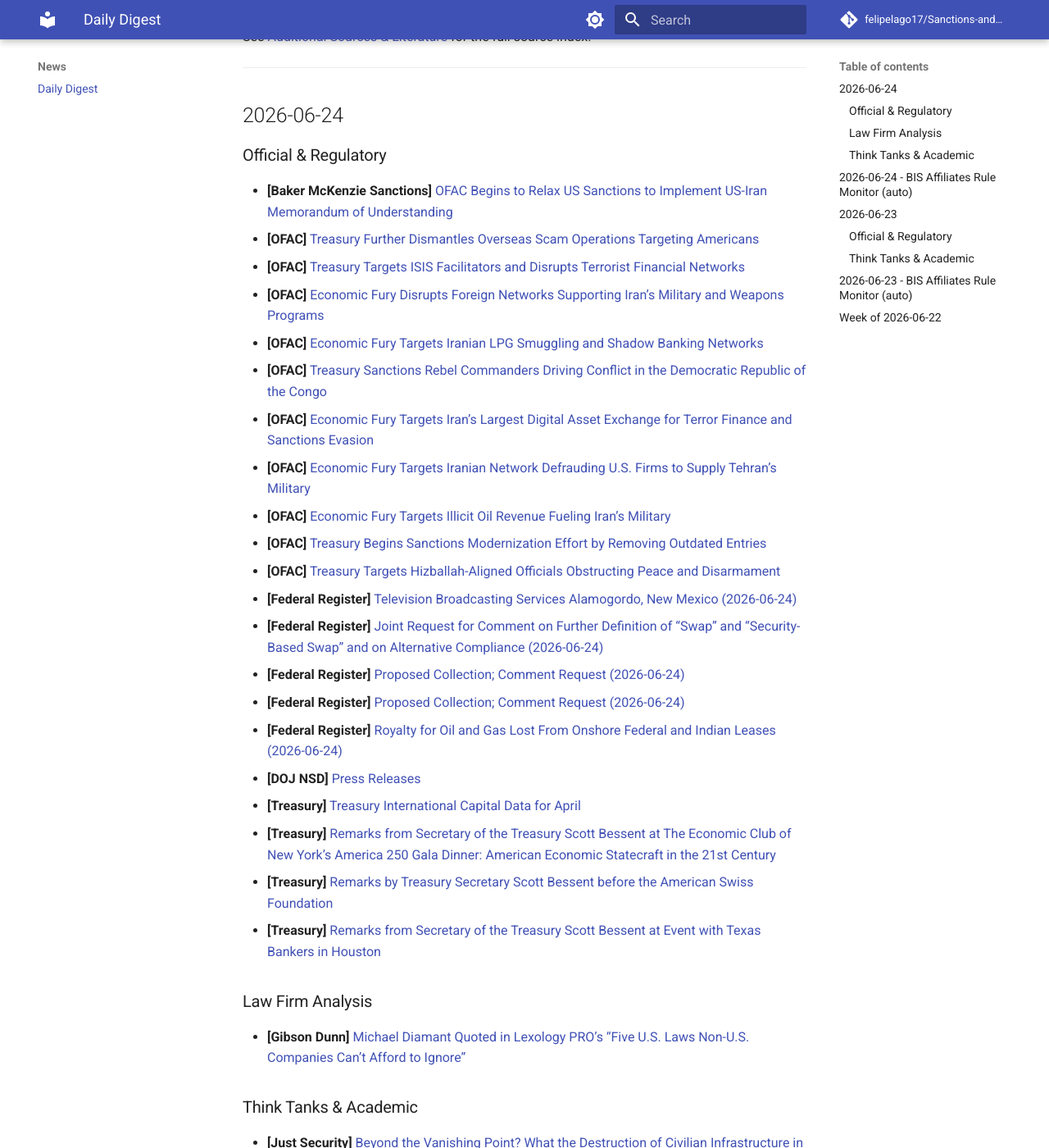
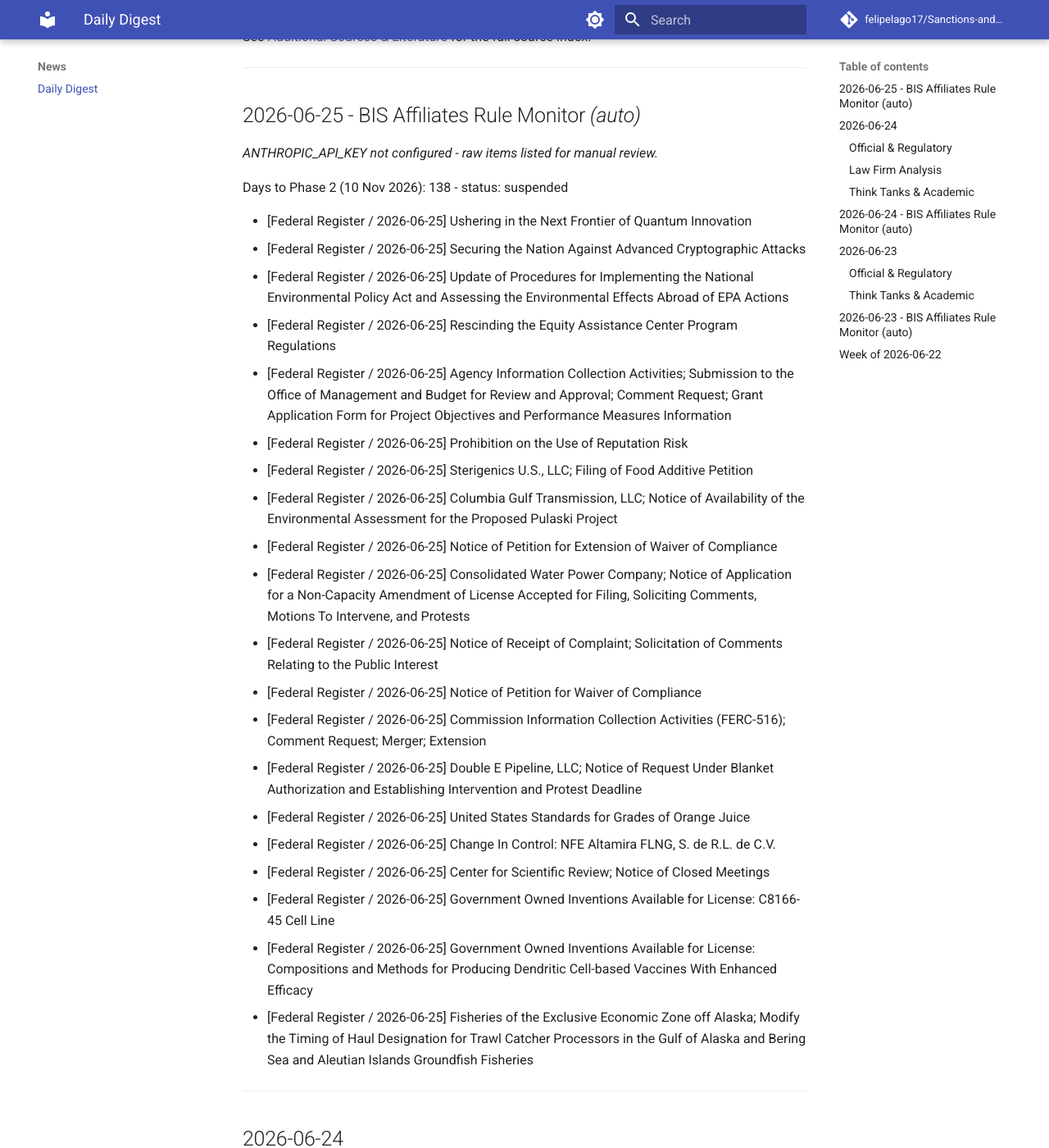
Before and after one commit to felipelago17/Sanctions-and-Export-Controls-AI-and-Oil, an MkDocs documentation site: the page built from docs/news/digest.md, in a window 1280 px wide and 1400 px high, scrolled down 356 px. Shown: the whole window at 82% size. Built offline with MkDocs 1.6.1 and Material for MkDocs 9.7.7, drawn with Linux system fonts in a browser that asks for light colours; comment, search, counter and statistics services are not loaded.

Commit message:
chore: BIS affiliates monitor 2026-06-25

```diff
--- a/docs/news/digest.md
+++ b/docs/news/digest.md
@@ -9,6 +9,36 @@ See [Additional Sources & Literature](../additional-sources.md) for the full sou
 ---
 
 <!-- DIGEST_START -->
+## 2026-06-25 - BIS Affiliates Rule Monitor *(auto)*
+
+*ANTHROPIC_API_KEY not configured - raw items listed for manual review.*
+
+Days to Phase 2 (10 Nov 2026): 138 - status: suspended
+
+- [Federal Register / 2026-06-25] Ushering in the Next Frontier of Quantum Innovation
+- [Federal Register / 2026-06-25] Securing the Nation Against Advanced Cryptographic Attacks
+- [Federal Register / 2026-06-25] Update of Procedures for Implementing the National Environmental Policy Act and Assessing the Environmental Effects Abroad of EPA Actions
+- [Federal Register / 2026-06-25] Rescinding the Equity Assistance Center Program Regulations
+- [Federal Register / 2026-06-25] Agency Information Collection Activities; Submission to the Office of Management and Budget for Review and Approval; Comment Request; Grant Application Form for Project Objectives and Performance Measures Information
+- [Federal Register / 2026-06-25] Prohibition on the Use of Reputation Risk
+- [Federal Register / 2026-06-25] Sterigenics U.S., LLC; Filing of Food Additive Petition
+- [Federal Register / 2026-06-25] Columbia Gulf Transmission, LLC; Notice of Availability of the Environmental Assessment for the Proposed Pulaski Project
+- [Federal Register / 2026-06-25] Notice of Petition for Extension of Waiver of Compliance
+- [Federal Register / 2026-06-25] Consolidated Water Power Company; Notice of Application for a Non-Capacity Amendment of License Accepted for Filing, Soliciting Comments, Motions To Intervene, and Protests
+- [Federal Register / 2026-06-25] Notice of Receipt of Complaint; Solicitation of Comments Relating to the Public Interest
+- [Federal Register / 2026-06-25] Notice of Petition for Waiver of Compliance
+- [Federal Register / 2026-06-25] Commission Information Collection Activities (FERC-516); Comment Request; Merger; Extension
+- [Federal Register / 2026-06-25] Double E Pipeline, LLC; Notice of Request Under Blanket Authorization and Establishing Intervention and Protest Deadline
+- [Federal Register / 2026-06-25] United States Standards for Grades of Orange Juice
+- [Federal Register / 2026-06-25] Change In Control: NFE Altamira FLNG, S. de R.L. de C.V.
+- [Federal Register / 2026-06-25] Center for Scientific Review; Notice of Closed Meetings
+- [Federal Register / 2026-06-25] Government Owned Inventions Available for License: C8166-45 Cell Line
+- [Federal Register / 2026-06-25] Government Owned Inventions Available for License: Compositions and Methods for Producing Dendritic Cell-based Vaccines With Enhanced Efficacy
+- [Federal Register / 2026-06-25] Fisheries of the Exclusive Economic Zone off Alaska; Modify the Timing of Haul Designation for Trawl Catcher Processors in the Gulf of Alaska and Bering Sea and Aleutian Islands Groundfish Fisheries
+
+
+---
+
 ## 2026-06-24
 
 ### Official & Regulatory
```
Also changed, not shown: news/digest.md (+30 -0 lines).
